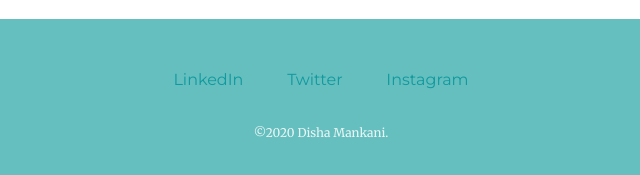
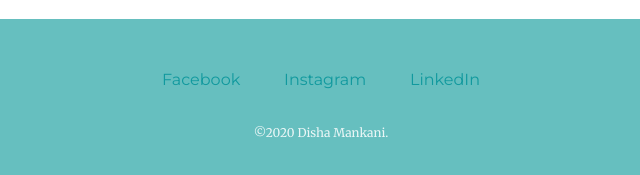
Before and after one commit to dishamankani/PersonalWebsite, a plain HTML site: page index.html in a window 1280 px wide. Shown: the part 2688-2863 px from the top of the page, 319-959 px from the left. Drawn offline with Linux system fonts and the light colour scheme.

Commit message:
Facebook

```diff
--- a/index.html
+++ b/index.html
@@ -53,9 +53,10 @@
 
 
   <div class="bottom-container">
+
+    <a class="footer-link" href="https://www.facebook.com/skaterchica7">Facebook</a>
+    <a class="footer-link" href="https://www.instagram.com/mochachocolateee/">Instagram</a>
     <a class="footer-link" href="https://www.linkedin.com/">LinkedIn</a>
-    <a class="footer-link" href="https://twitter.com/">Twitter</a>
-    <a class="footer-link" href="https://www.instagram.com/mochachocolateee/">Instagram</a>
     <p class="copyright"> ©2020 Disha Mankani.</p>
   </div>
 
```
